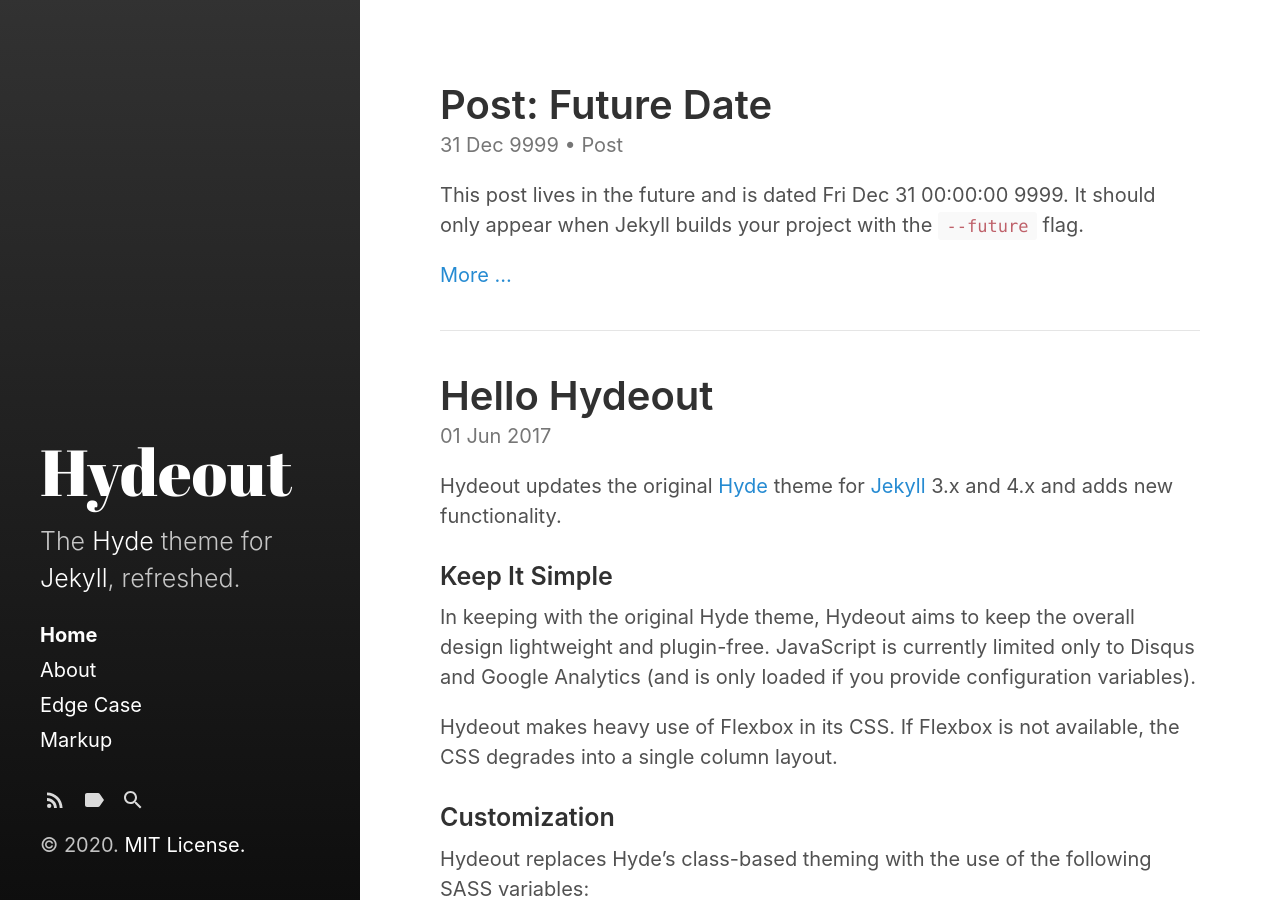
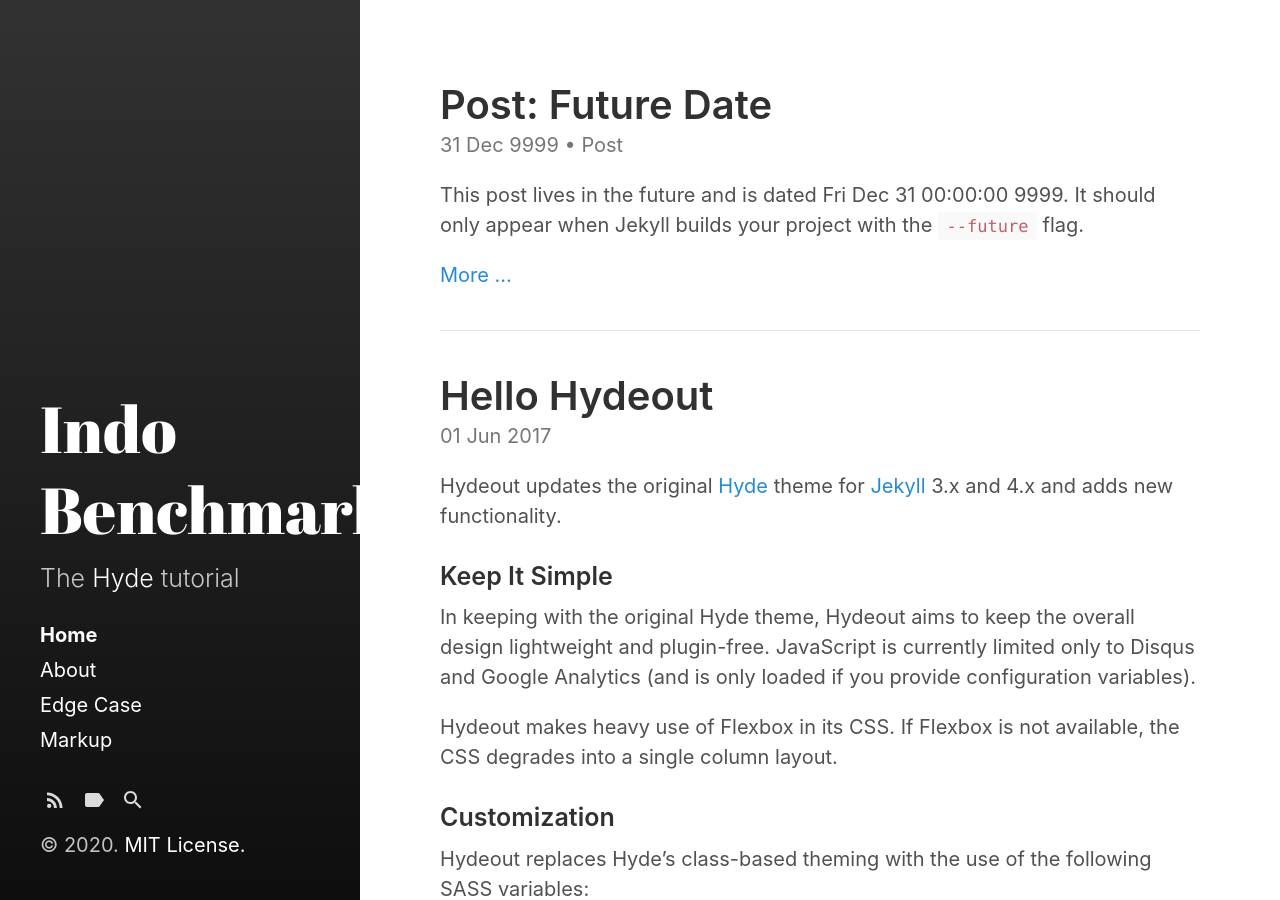
Before and after one commit to indobenchmark/tutorials, a Jekyll site: the page built from index.html, in a window 1280 px wide and 900 px high. Built offline with Jekyll 4.4.1, drawn with Linux system fonts in a browser that asks for light colours; the list of posts is cut into pages by our own code.

Commit message:
update config

```diff
--- a/_config.yml
+++ b/_config.yml
@@ -3,9 +3,9 @@ markdown:         kramdown
 highlighter:      rouge
 
 # Setup
-title:            Hydeout
-tagline:          'A Jekyll theme'
-description:      'The <a href="http://hyde.getpoole.com" target="_blank">Hyde</a> theme for <a href="http://jekyllrb.com" target="_blank">Jekyll</a>, refreshed.'
+title:            Indo Benchmark
+tagline:          'A Tutorial'
+description:      'The <a href="https://github.com/indobenchmark/indonlu" target="_blank">Hyde</a> tutorial'
 url:              https://indobenchmark.github.io
 baseurl:          '/tutorials'
                   # the optional subpath of your site, e.g. "/blog"
```
Also changed, not shown: jekyll-theme-hydeout.gemspec, 1 other file.
